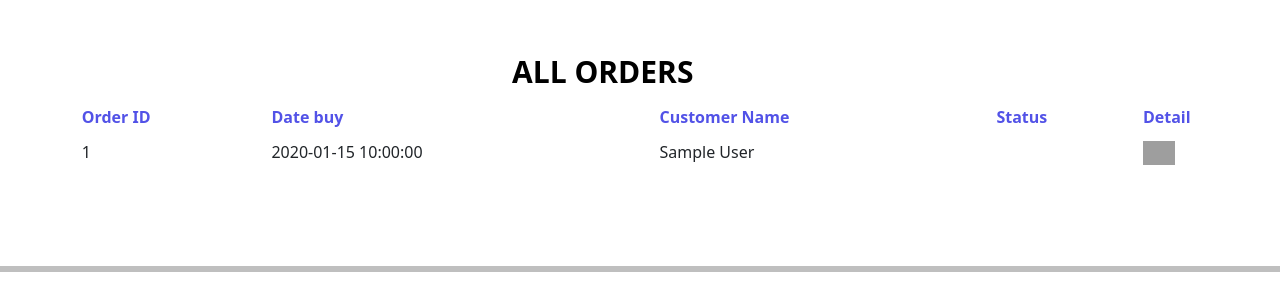
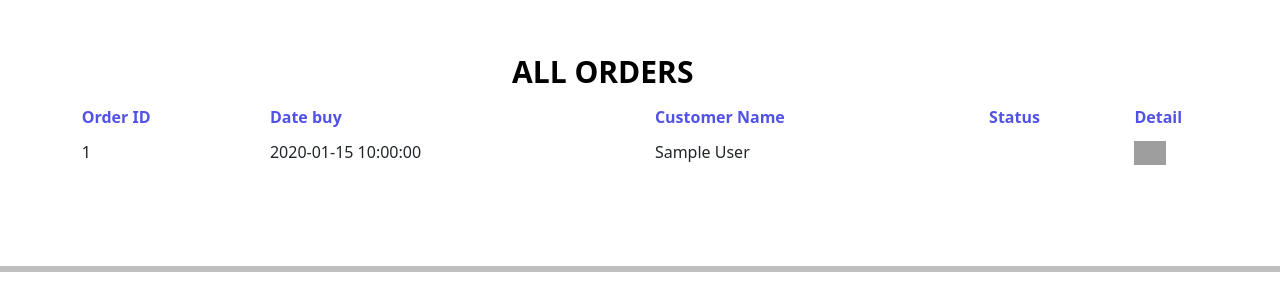
Before and after one commit to TranNguyenChiAn/Design, a PHP site: page /history_order.php?id=1 in a window 1280 px wide. Shown: the part 70-371 px from the top of the page. Run offline with PHP 8.4, Linux system fonts and the light colour scheme; the visitor is signed in with stand-in values (Sample User, id 1); tables that the repository leaves empty or names only in its code hold one stand-in row (values such as "Sample post"); grey boxes are pictures that could not be loaded.

Commit message:
Update history_order.php

```diff
--- a/customer/profile/history_order.php
+++ b/customer/profile/history_order.php
@@ -40,7 +40,7 @@ include_once '../connect/close.php';
 ?>
 <div style="position: relative; top: 24px">
 <h2 style="color: black;margin-left: 40%" class="table_title"> ALL ORDERS </h2>
-<table style="margin-left: 6%" class="table-admin" width="100%" border="0" cellspacing="0" cellpadding="5px">
+<table style="margin-left: 6%; width: 93%" class="table-admin"  border="0" cellspacing="0" cellpadding="5px">
     <tr>
         <th class="t-heading"> Order ID </th>
         <th class="t-heading"> Date buy</th>
```
